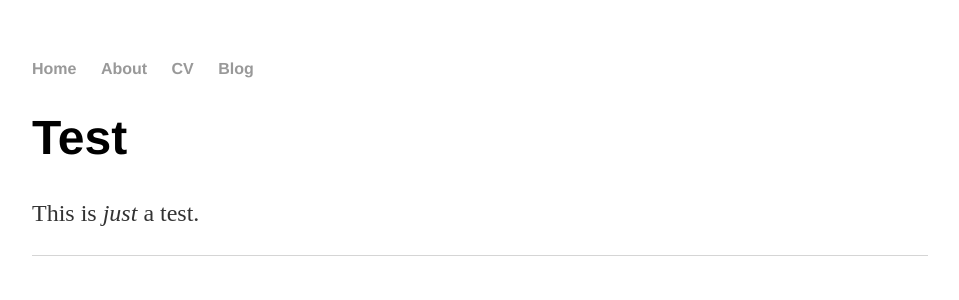
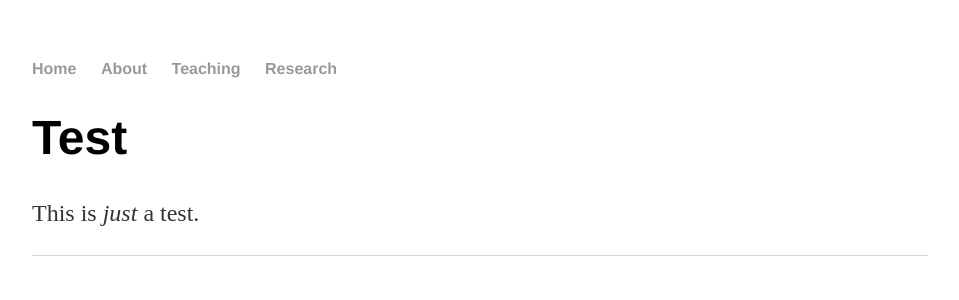
Before and after one commit to ethanweed/ethanweed.github.io, a Jekyll site: the page built from index.html, in a window 1280 px wide. Shown: the top 300 px of the page, without its empty margins (160-1119 px from the left). Built offline with Jekyll 4.4.1, drawn with Linux system fonts in a browser that asks for light colours.

Commit message:
Update default.html

```diff
--- a/_layouts/default.html
+++ b/_layouts/default.html
@@ -10,8 +10,8 @@
 	    		<ul>
 	        		<li><a href="/">Home</a></li>
 		        	<li><a href="/about">About</a></li>
-	        		<li><a href="/cv">CV</a></li>
-	        		<li><a href="/blog">Blog</a></li>
+	        		<li><a href="/teaching">Teaching</a></li>
+				<li><a href="/research">Research</a></li>
 	    		</ul>
 			</nav>
 			<div class="container">
```
